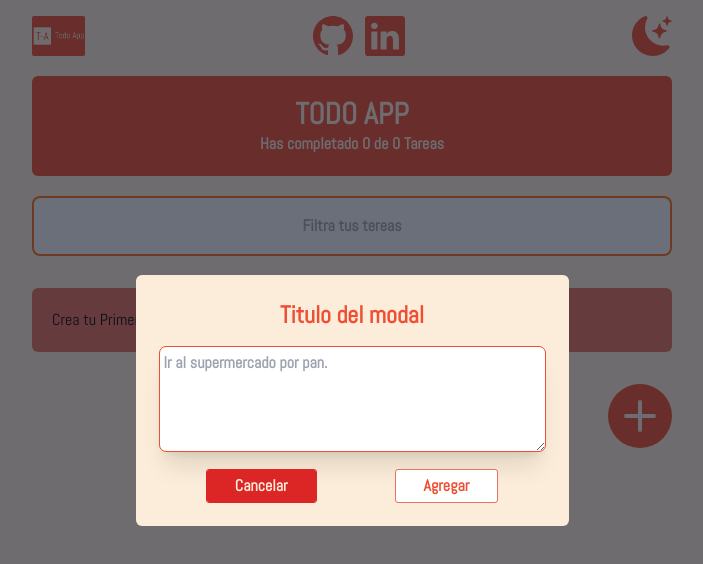
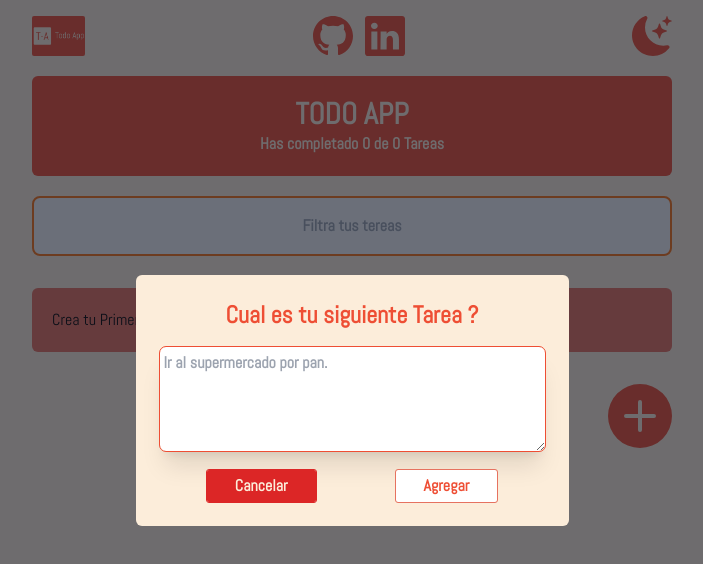
Before and after one commit to renier1989/todo-app, a React (Create React App) app: page / in a window 1280 px wide. Both pictures are taken after a click on the icon 928 px from the left and 416 px from the top of the page. Shown: the top 564 px of the page, without its empty margins (288-991 px from the left). Built offline with nearby package versions, Linux system fonts and the light colour scheme; a web font is replaced by a local one.

Commit message:
fix titulo del modal

```diff
--- a/src/js/FormModal.js
+++ b/src/js/FormModal.js
@@ -22,7 +22,7 @@
     return (
         <form onSubmit={onSubmit}>
             <div className=" rounded-md bg-secondary py-6 lg:p-6 text-center text-primary dark:bg-gray-600 dark:text-secondary">
-                <div className='mb-4  text-2xl font-semibold '>Titulo del modal</div>
+                <div className='mb-4  text-2xl font-semibold '>Cual es tu siguiente Tarea ?</div>
                 <div>
                     <textarea
                     className='border-1 rounded-md border-gray-600 w-5/6 lg:w-full lg:p-1 outline outline-1 focus:outline-primary-dark shadow-xl font-semibold dark:bg-gray-500 dark:focus:outline-gray-800'
```
